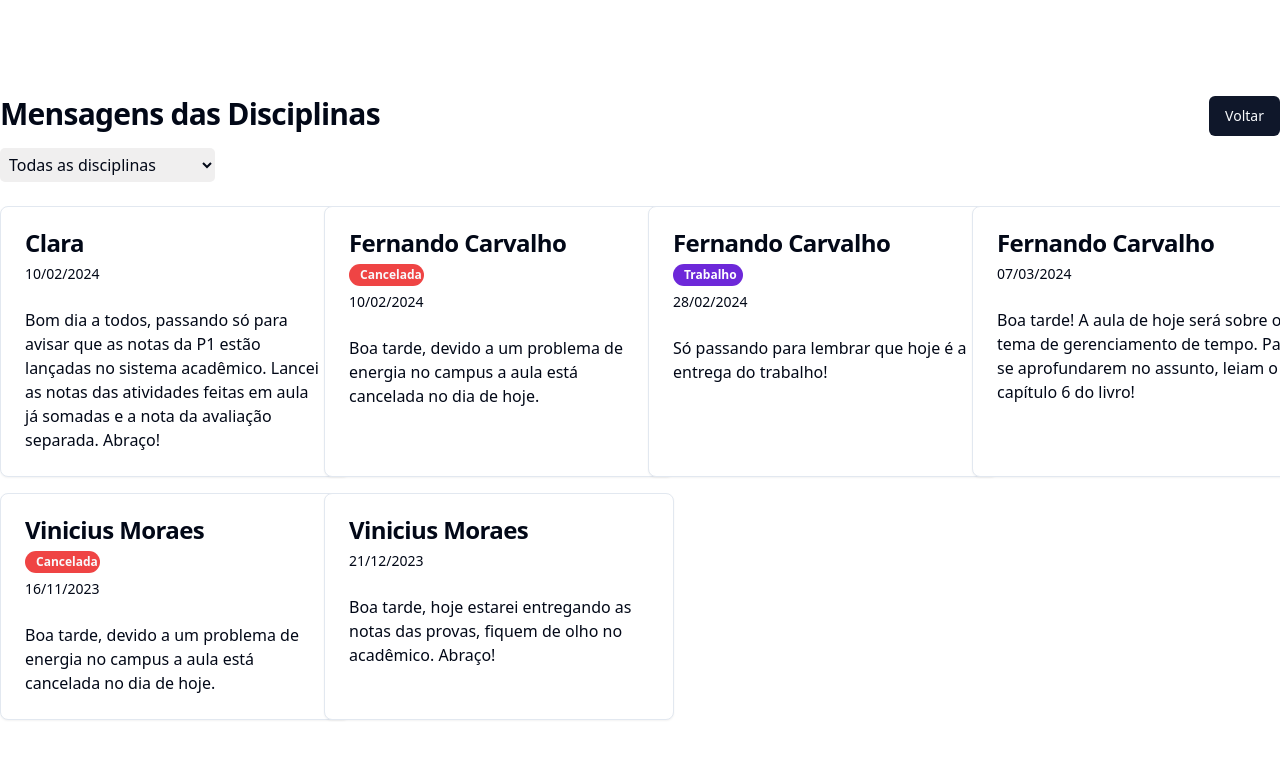
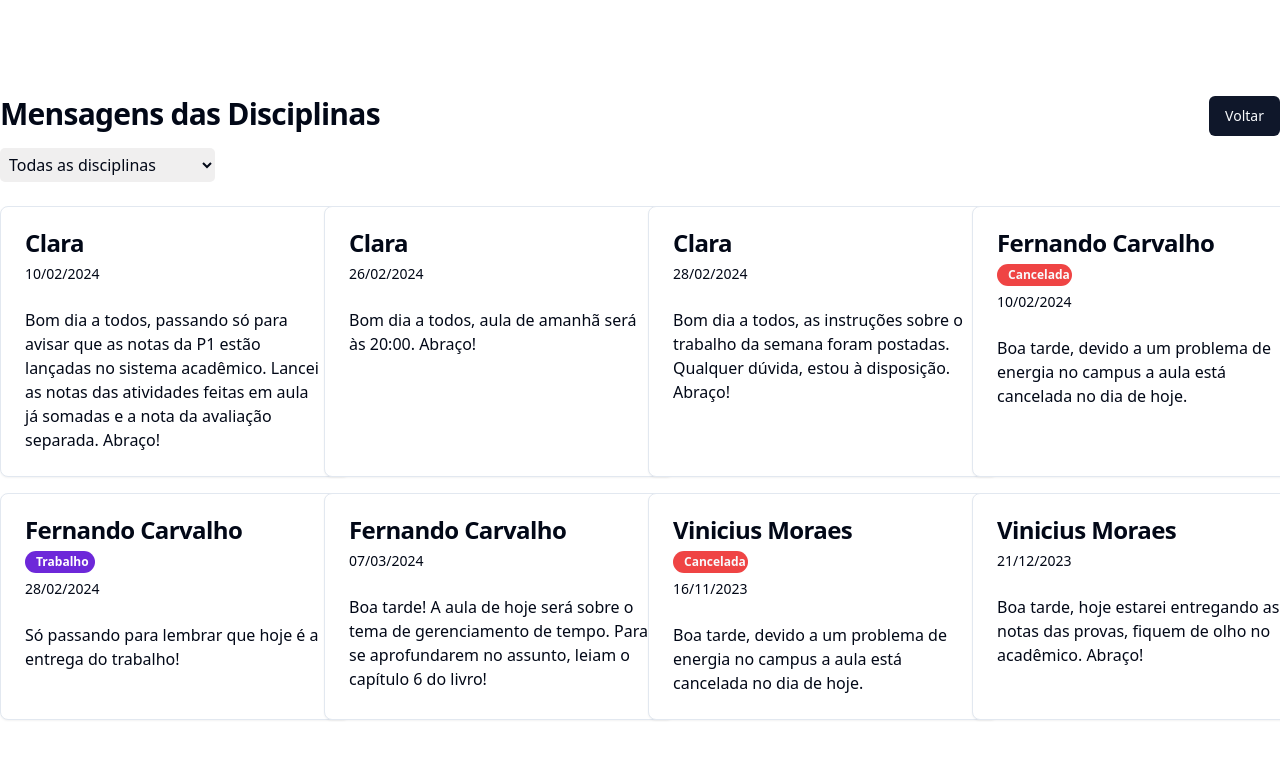
Before and after one commit to micaelgomestavares/sistema-aluno-frontend, a React (Vite) app: page /mensagens in a window 1280 px wide. Shown: the top 760 px of the page. Built offline with nearby package versions, Linux system fonts and the light colour scheme.

Commit message:
Update mensagens-mock.ts

```diff
--- a/src/pages/Mensagens/mensagens-mock.ts
+++ b/src/pages/Mensagens/mensagens-mock.ts
@@ -8,6 +8,18 @@ export const mensagens = [
         data: "10/02/2024",
         mensagem:
           "Bom dia a todos, passando só para avisar que as notas da P1 estão lançadas no sistema acadêmico. Lancei as notas das atividades feitas em aula já somadas e a nota da avaliação separada. Abraço!",
+        situacao: "normal",
+      },
+      {
+        data: "26/02/2024",
+        mensagem:
+          "Bom dia a todos, aula de amanhã será às 20:00. Abraço!",
+        situacao: "normal",
+      },
+      {
+        data: "28/02/2024",
+        mensagem:
+          "Bom dia a todos, as instruções sobre o trabalho da semana foram postadas. Qualquer dúvida, estou à disposição. Abraço!",
         situacao: "normal",
       },
     ],
```
